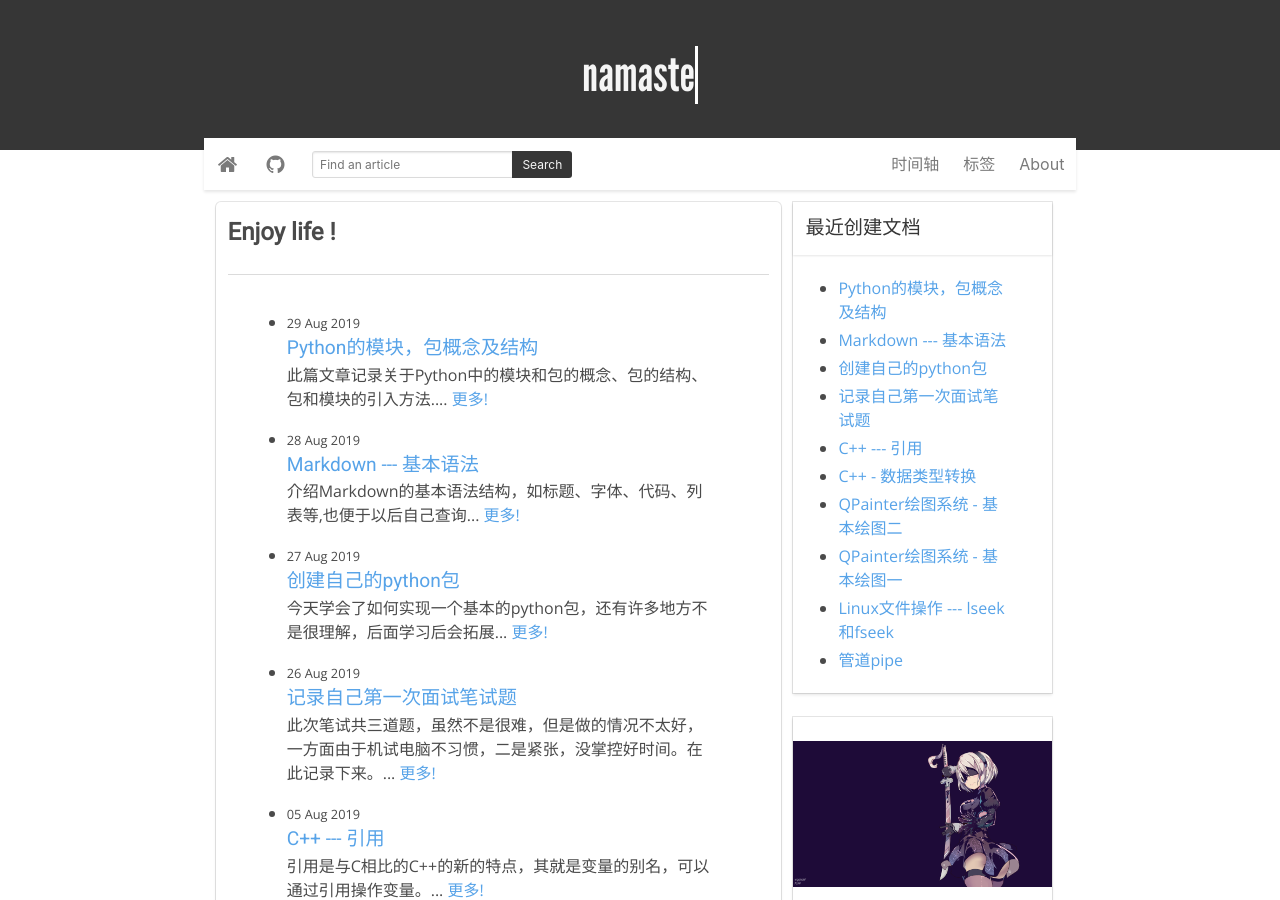
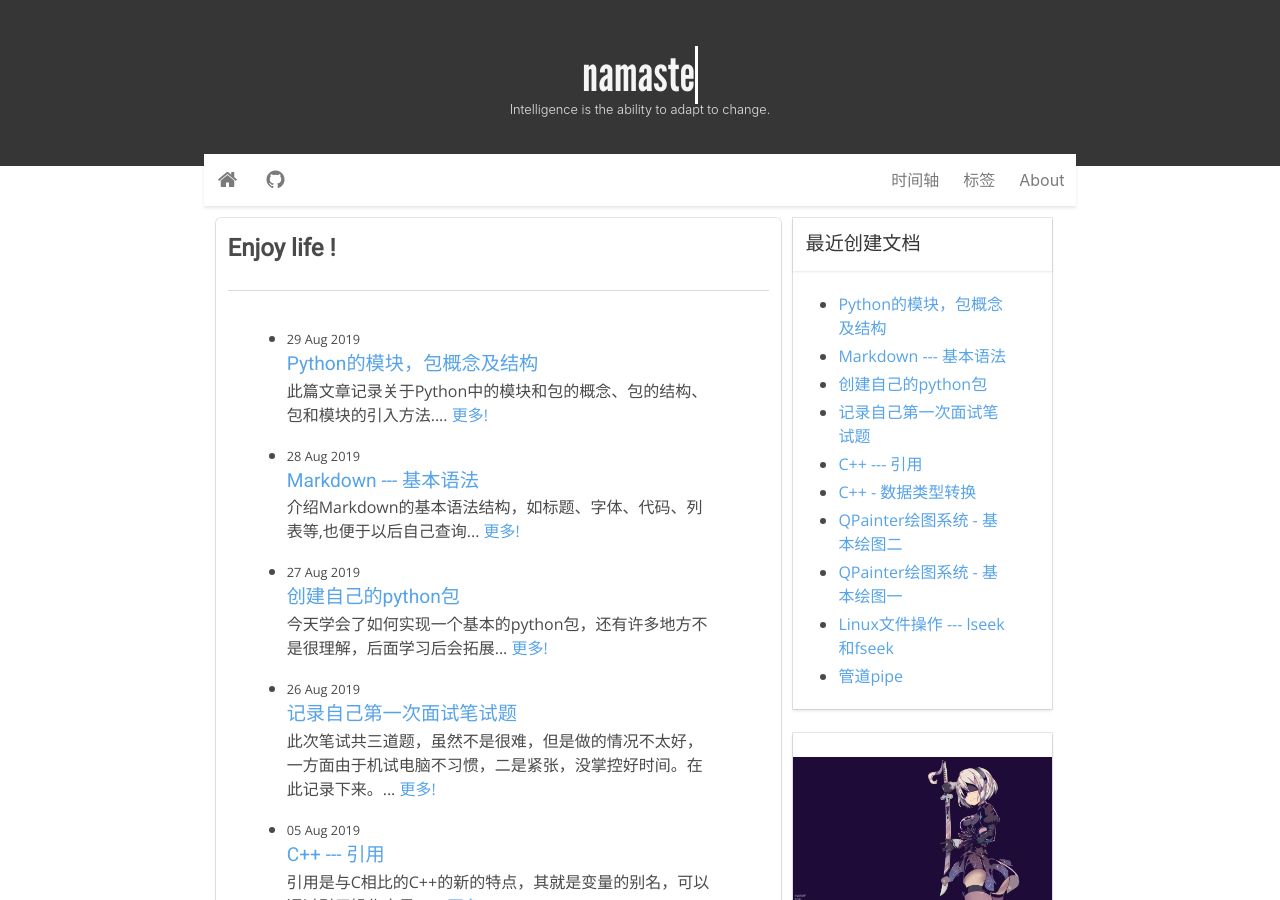
Before and after one commit to Ghivern/Ghivern.github.io, a Jekyll site: the page built from index.html, in a window 1280 px wide and 900 px high. Built offline with Jekyll 4.4.1, drawn with Linux system fonts in a browser that asks for light colours; the list of posts is cut into pages by our own code; comment, search, counter and statistics services are not loaded; some of the changed lines change nothing that is shown.

Commit message:
modify my blog site

```diff
--- a/_layouts/default.html
+++ b/_layouts/default.html
@@ -41,7 +41,7 @@
           </span>
         </a>
 
-        <div class="nav-item" id="searchFieldNav">
+<!--         <div class="nav-item" id="searchFieldNav">
           <div class="field has-addons">
             <p class="control">
               <input class="input is-small" type="text" placeholder="Find an article" id="search-text">
@@ -52,7 +52,7 @@
               </a>
             </p>
           </div>
-        </div>
+        </div> -->
 
       </div>
 
--- a/assets/js/custom.js
+++ b/assets/js/custom.js
@@ -36,8 +36,6 @@
     var searchInput = document.getElementById('search-text');
     var text = searchInput.value;
     // add site:example.com in the placeholder
-    // window.location.href = "https://www.ghivern.xyz"+test;
-    window.location.href = "https://www.baidu.com/search?q=site:www.nagekar.com +" + text;
+    // window.location.href = "https://www.baidu.com/search#q=site:www.ahut.edu.cn +" + text;
+    window.location.href = "https://www.baidu.com/s?w="+text + "&site=www.ahut.edu.cn";
 }
-
-http://www.baidu.com/s?si=www.ghivern.xyz&cl=3&ct=2097152&tn=baidulocal&word=C++
```
